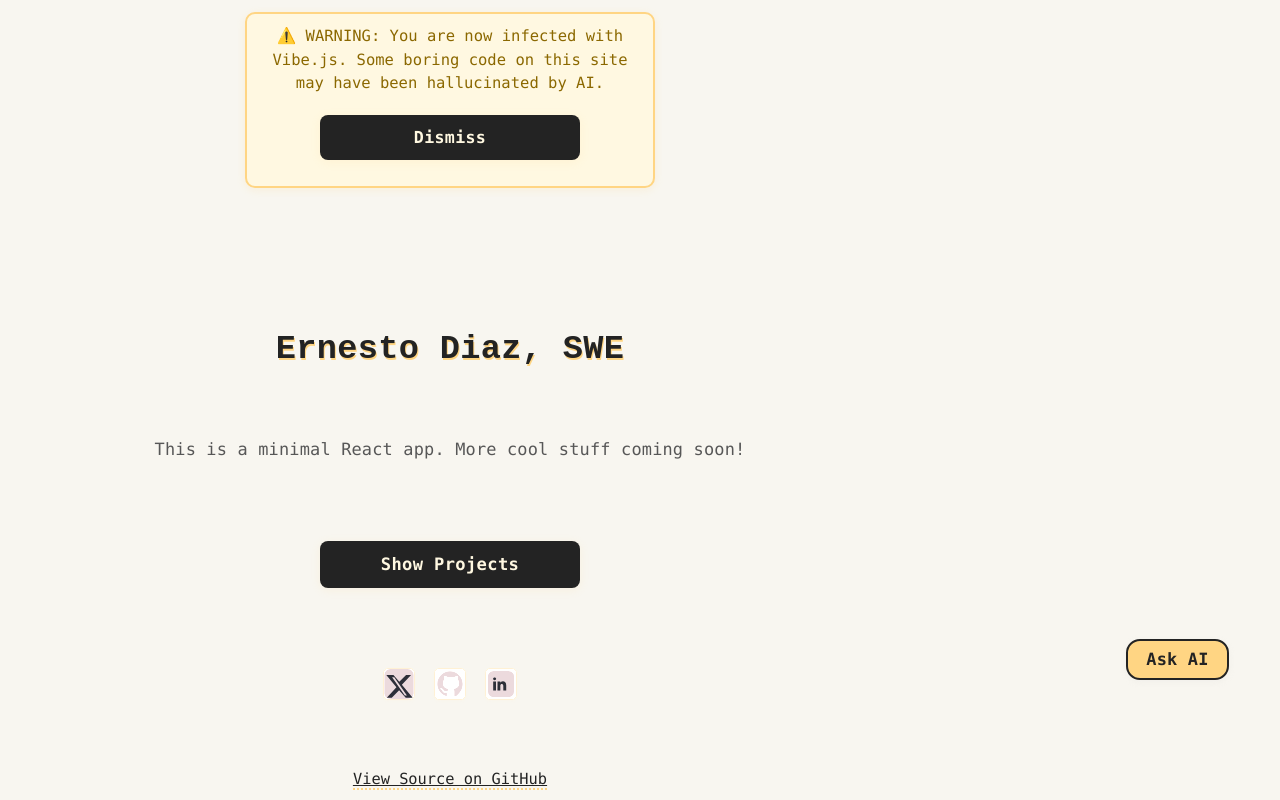
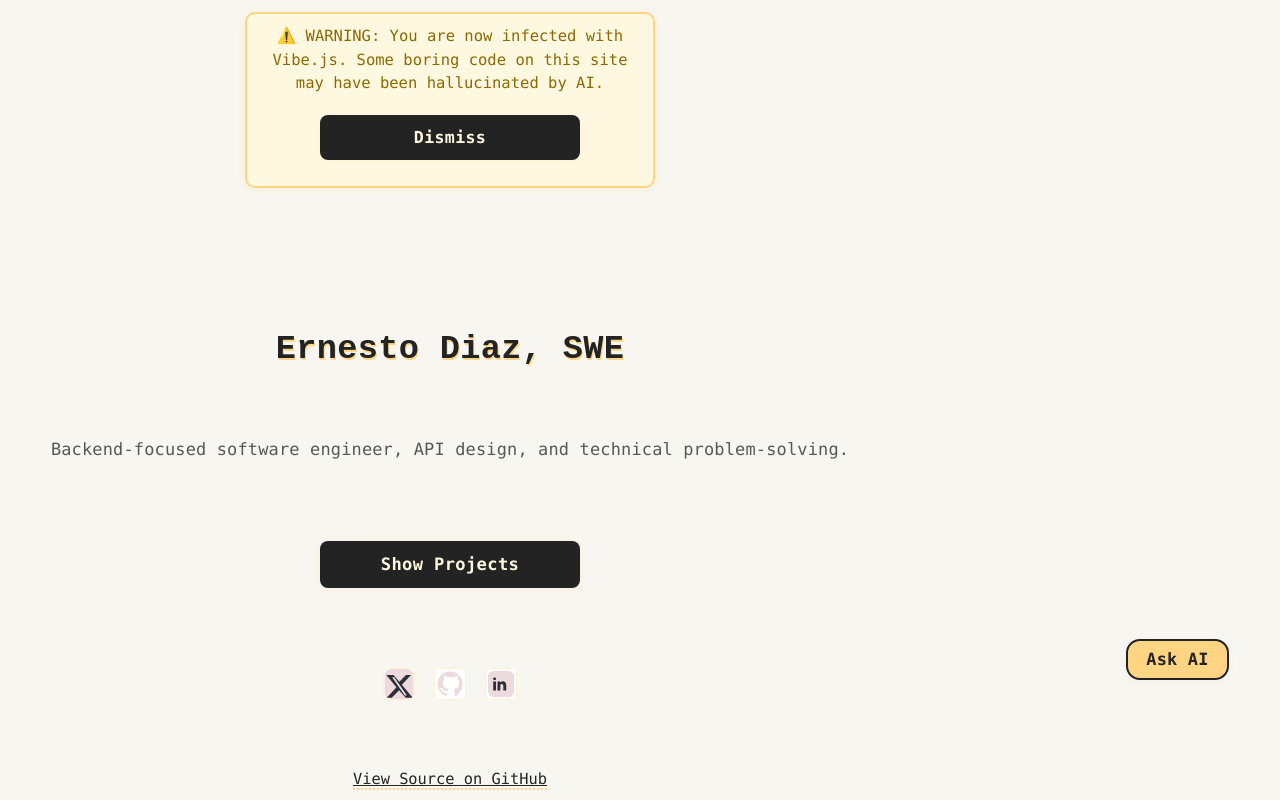
Before and after one commit to zlizzle/Personal-Website, a React (Vite) app in the folder frontend/: page / in a window 1280 px wide. Shown: the top 800 px of the page. Built offline with nearby package versions, Linux system fonts and the light colour scheme.

Commit message:
Updated tagline

```diff
--- a/frontend/src/App.jsx
+++ b/frontend/src/App.jsx
@@ -27,7 +27,7 @@ function App() {
 
         {/* Name and intro */}
         <h1>Ernesto Diaz, SWE</h1>
-        <p>This is a minimal React app. More cool stuff coming soon!</p>
+        <p>Backend-focused software engineer, API design, and technical problem-solving.</p>
 
         {/* Projects button/list */}
         <button onClick={() => setShowProjects(!showProjects)}>
```
